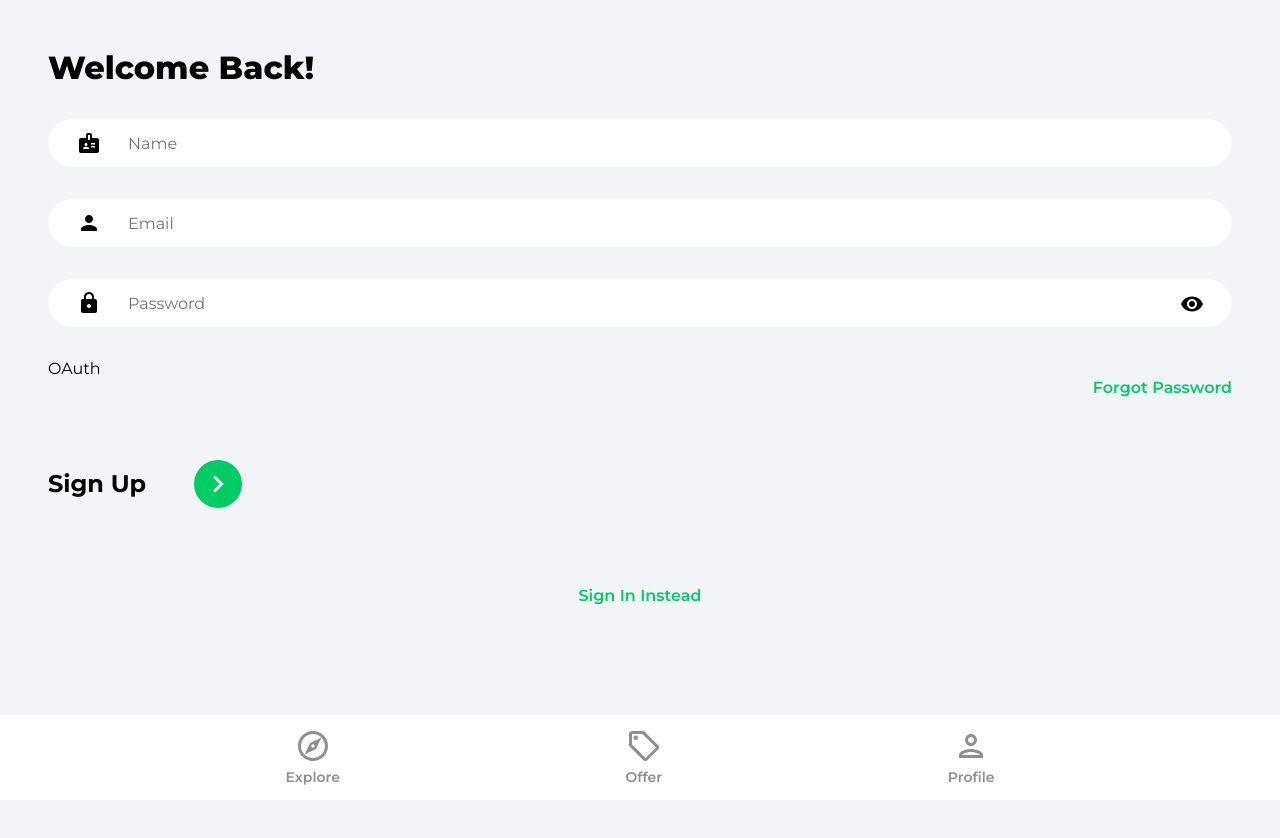
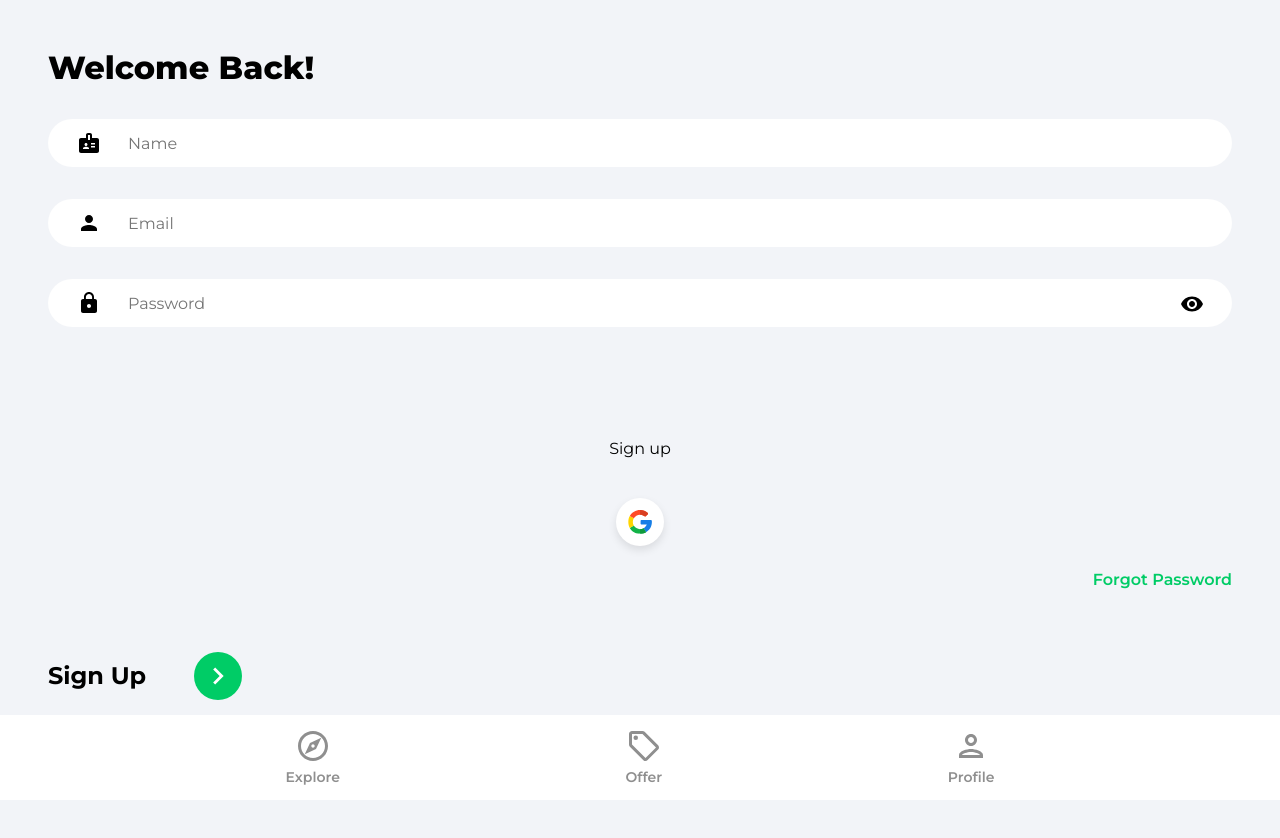
Before and after one commit to Wanjira-Faith/House-Marketplace, a React (Create React App) app in the folder house-marketplace/: page /sign-up in a window 1280 px wide. Shown: the top 838 px of the page. Before the commit the page ends 800 px from the top, so only its background shows below. Built offline with nearby package versions, Linux system fonts and the light colour scheme; the HTML template or start-up script is replaced by a standard one.

Commit message:
handle google onclick

```diff
--- a/house-marketplace/src/components/OAuth.jsx
+++ b/house-marketplace/src/components/OAuth.jsx
@@ -1,13 +1,35 @@
 import { useLocation, useNavigate } from "react-router-dom"
-import {getAuth, signInWithPop, GoogleAuthProvider} from 'firebase/firestore/auth'
+import {getAuth, signInWithPop, GoogleAuthProvider} from 'firebase/auth'
 import {doc, setDoc, getDoc} from 'firebase/firestore'
 import {db} from '../firebase.config'
 import {toast} from 'react-toastify'
 import googleIcon from '../assets/svg/googleIcon.svg'
 
 function OAuth() {
+  const navigate = useNavigate()
+  const location = useLocation()
+
+  const onGoogleClick = async () => {
+    try {
+      const auth = getAuth()
+      const provider = new GoogleAuthProvider()
+      const result = await signInWithPop(auth, provider)
+      const user = result.user
+
+    } catch (error) {
+
+    }
+
+  }
+
   return (
-    <div>OAuth</div>
+    <div className="socialLogin">
+      <p>Sign {location.pathname === '/sign-up' ? 'up' : 'in'}</p>
+      <button className="socialIconDiv" onClick={onGoogleClick}>
+        <img className='socialIconImg' src={googleIcon} alt='google'/>
+      </button>
+
+    </div>
   )
 }
 
```
